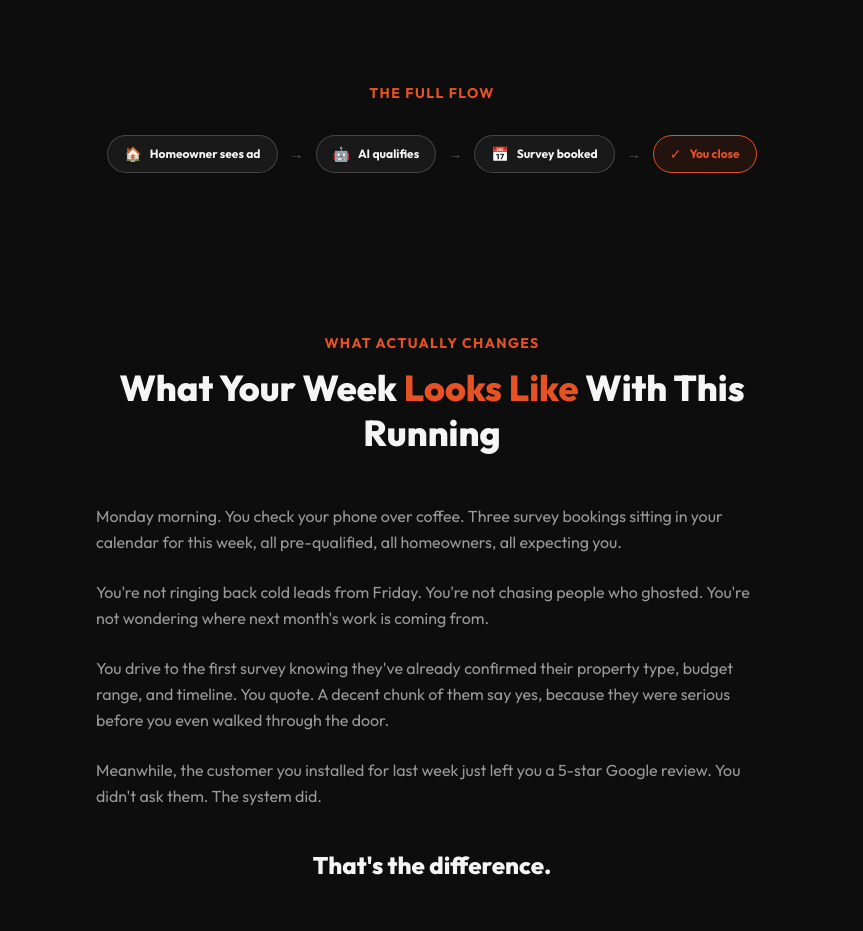
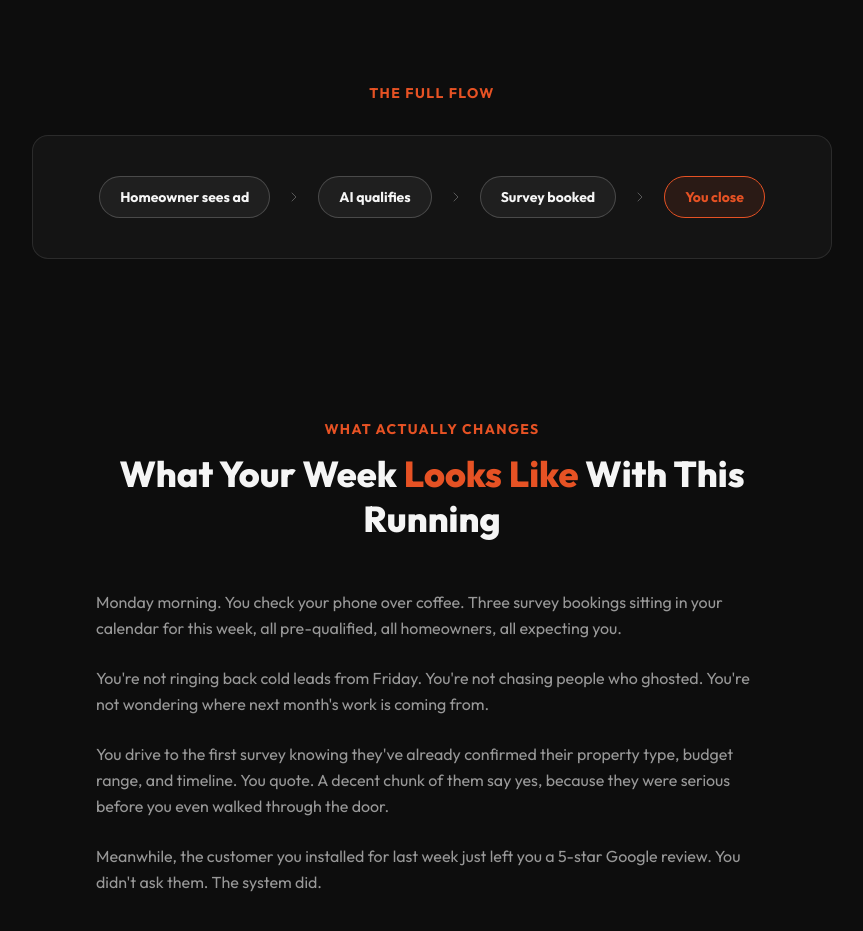
Before and after one commit to harry1tap/booked-ai-website, a React (Vite) app: page / in a window 1280 px wide. Shown: the part 3820-4751 px from the top of the page, without its empty margins (208-1071 px from the left). Built offline with nearby package versions, Linux system fonts and the light colour scheme.

Commit message:
Match FullFlow styling to Pipeline card design
Add bordered card container, replace emojis with text-only pills,
use SVG chevron arrows on desktop, and match all sizing to Pipeline
section for visual consistency.

Co-Authored-By: Claude Opus 4.6 <noreply@anthropic.com>

```diff
--- a/src/components/FullFlow.jsx
+++ b/src/components/FullFlow.jsx
@@ -1,15 +1,17 @@
 import useScrollReveal from '../hooks/useScrollReveal.js'
 
 const FLOW_STEPS = [
-  { emoji: '🏠', label: 'Homeowner sees ad' },
-  { emoji: '🤖', label: 'AI qualifies' },
-  { emoji: '📅', label: 'Survey booked' },
-  { emoji: '✓', label: 'You close', highlighted: true },
+  { label: 'Homeowner sees ad' },
+  { label: 'AI qualifies' },
+  { label: 'Survey booked' },
+  { label: 'You close', highlighted: true },
 ]
 
 function Arrow() {
   return (
-    <span className="text-white/30 text-sm font-bold shrink-0 hidden md:block">→</span>
+    <svg viewBox="0 0 24 24" fill="none" stroke="currentColor" strokeWidth="1.5" strokeLinecap="round" strokeLinejoin="round" className="w-4 h-4 text-white/30 shrink-0 hidden md:block">
+      <polyline points="9 6 15 12 9 18" />
+    </svg>
   )
 }
 
@@ -27,19 +29,19 @@ export default function FullFlow() {
             The Full Flow
           </p>
 
-          {/* Desktop: horizontal */}
-          <div className="hidden md:flex items-center justify-center gap-3">
+          <div className="border border-white/10 bg-white/[0.03] rounded-2xl p-6 md:p-10">
+            {/* Desktop: horizontal row */}
+            <div className="hidden md:flex items-center justify-center gap-4">
               {FLOW_STEPS.map((step, i) => (
-              <div key={step.label} className="flex items-center gap-3">
+                <div key={step.label} className="flex items-center gap-4">
                   <div
-                  className={`flex items-center gap-2 px-4 py-2 rounded-full border ${
+                    className={`flex items-center gap-2.5 px-5 py-2.5 rounded-full border transition-all ${
                       step.highlighted
                         ? 'border-orange bg-orange/10 text-orange'
                         : 'border-white/20 bg-white/5 text-white'
                     }`}
                   >
-                  <span className="text-sm">{step.emoji}</span>
-                  <span className="font-bold text-xs">{step.label}</span>
+                    <span className="font-bold text-sm">{step.label}</span>
                   </div>
                   {i < FLOW_STEPS.length - 1 && <Arrow />}
                 </div>
@@ -57,7 +59,6 @@ export default function FullFlow() {
                         : 'border-white/20 bg-white/5 text-white'
                     }`}
                   >
-                  <span className="text-[10px]">{step.emoji}</span>
                     <span className="font-bold text-[10px] whitespace-nowrap">{step.label}</span>
                   </div>
                   {i < FLOW_STEPS.length - 1 && (
@@ -68,6 +69,7 @@ export default function FullFlow() {
             </div>
           </div>
         </div>
+      </div>
     </section>
   )
 }
```
Lines whose indentation alone changed are shown as unchanged.
